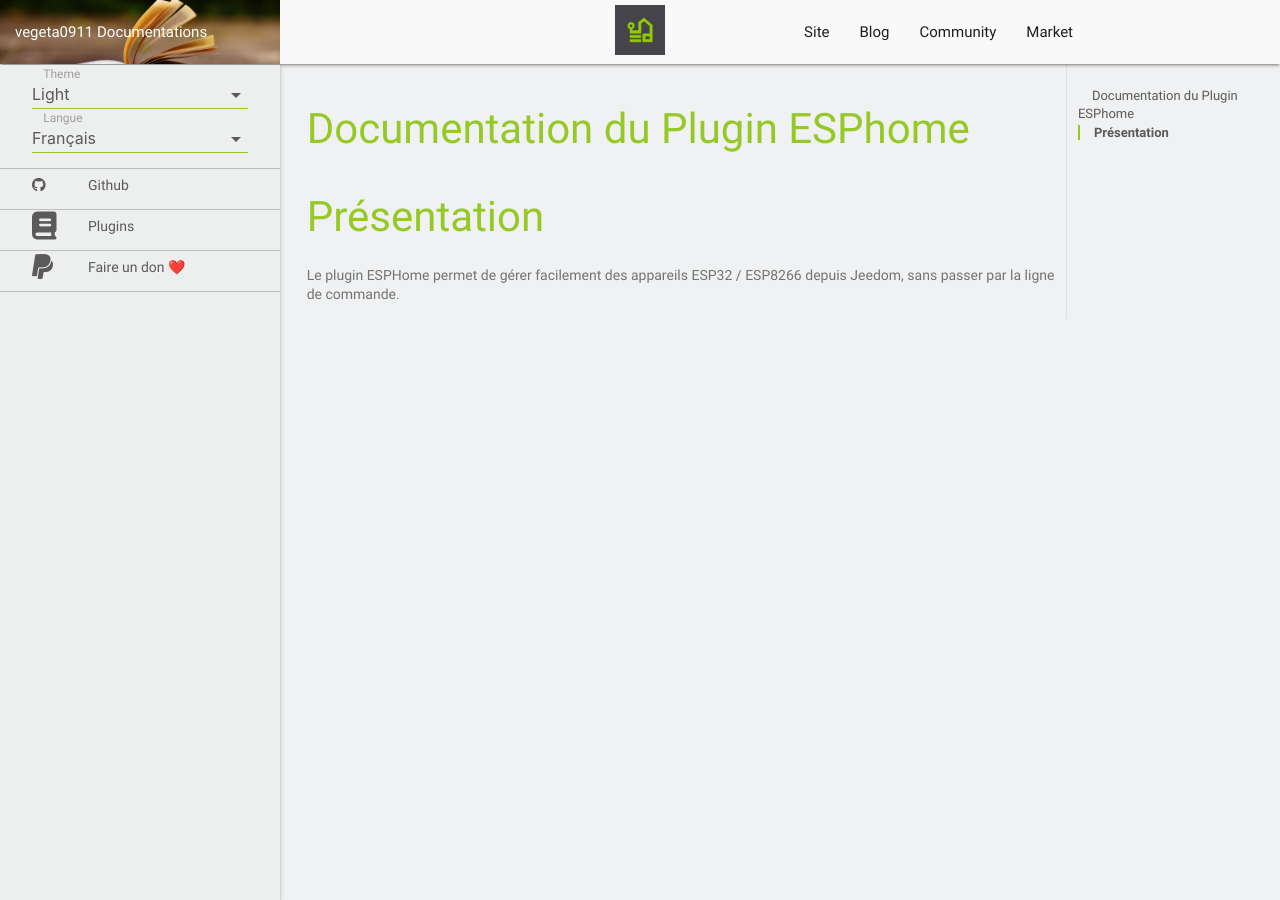
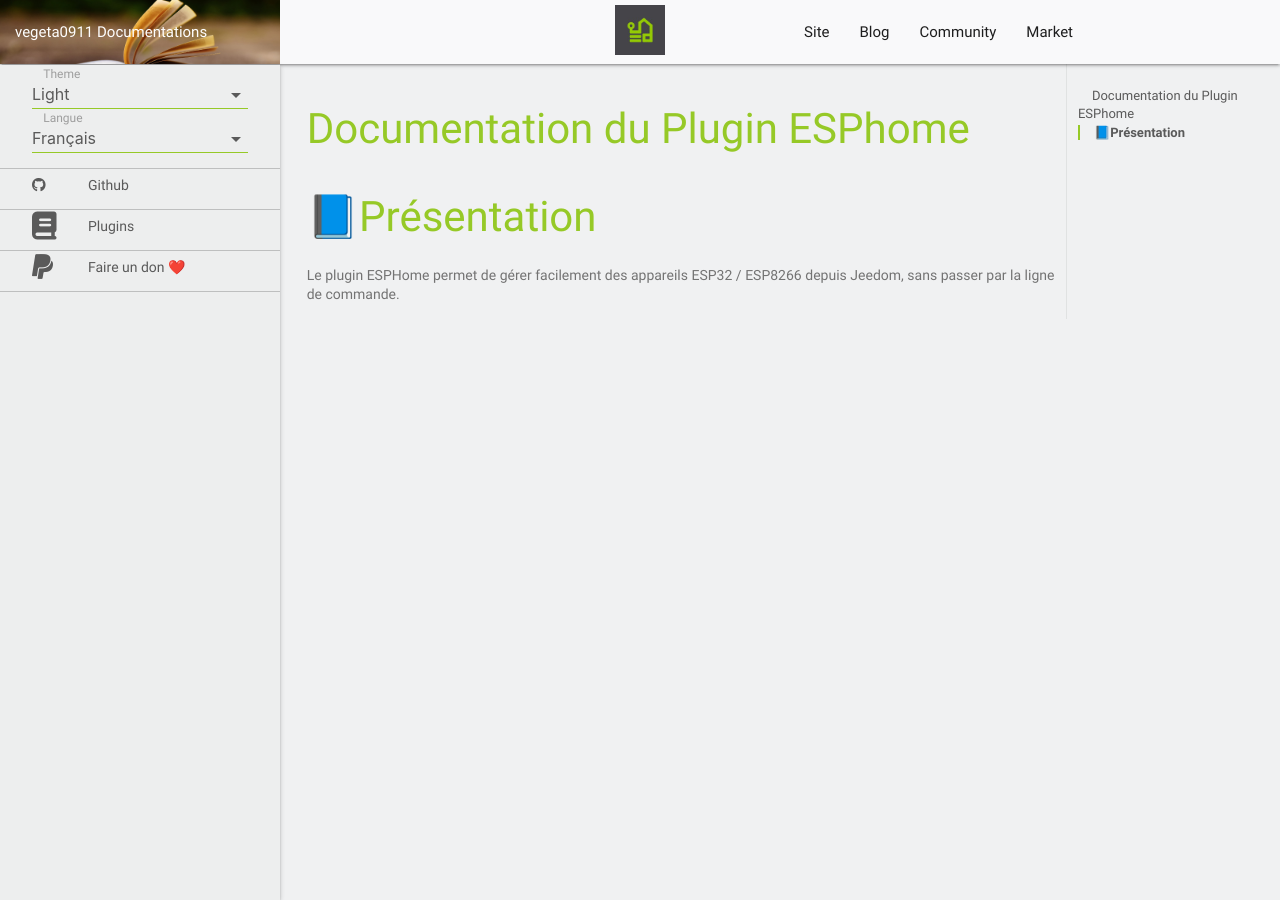
Before and after one commit to vegeta0911/documentation, a Jekyll site: the page built from plugins/fr_FR/ESPhome/index.md, in a window 1280 px wide and 900 px high. Built offline with Jekyll 4.4.1, drawn with Linux system fonts in a browser that asks for light colours; nearby versions of some CDN libraries; our own code applies the rules of GitHub Pages for plain Markdown files; library files that are not in the unit come from our copies.

Commit message:
Update section title with emoji for presentation

```diff
--- a/plugins/fr_FR/ESPhome/index.md
+++ b/plugins/fr_FR/ESPhome/index.md
@@ -1,6 +1,6 @@
 # Documentation du Plugin ESPhome
 
 
-Présentation
+📘Présentation
 ===
 Le plugin ESPHome permet de gérer facilement des appareils ESP32 / ESP8266 depuis Jeedom, sans passer par la ligne de commande.
```
